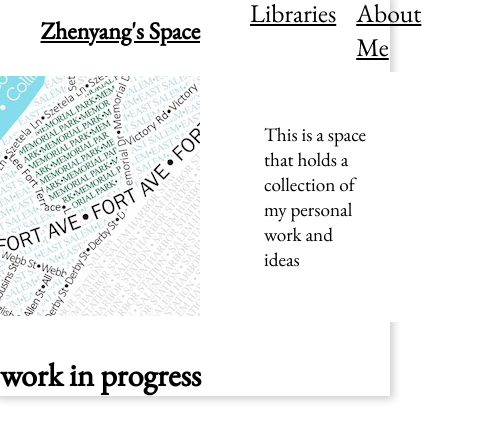
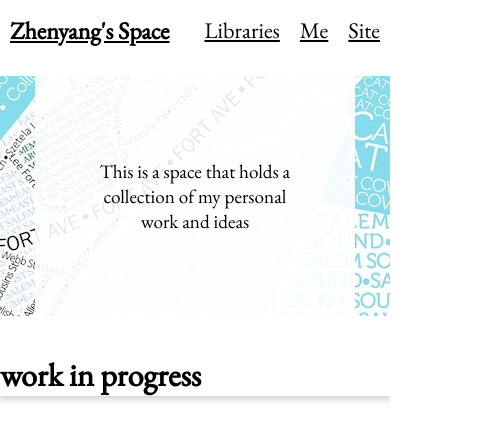
Before and after one commit to zhenyanghua/zhenyanghua.github.io, a website: page index.html in a window 390 px wide. Shown: the whole page, 491 px wide, since content can reach past the window. Drawn offline with nearby package versions, Linux system fonts and the light colour scheme.

Commit message:
Make it responsive

```diff
--- a/index.html
+++ b/index.html
@@ -30,7 +30,10 @@
             <a href="/libraries">libraries</a>
           </li>
           <li>
-            <a href="/about">about me</a>
+            <a href="/me">me</a>
+          </li>
+          <li>
+            <a href="/site">site</a>
           </li>
         </ul>
       </nav>
--- a/style.css
+++ b/style.css
@@ -18,15 +18,26 @@
   display: grid;
   grid-template-areas:
     "sitename nav"
-    ". intro";
+    "intro intro";
   grid-template-rows: 60px 1fr;
-  grid-template-columns: 200px 1fr;
+  grid-template-columns:  auto 1fr;
+}
+
+@media (min-width: 768px) {
+  #headcontainer header {
+    grid-template-areas:
+      "sitename nav"
+      ". intro";
+    grid-template-rows: 60px 1fr;
+    grid-template-columns: 200px 1fr;
+  }
 }
 
 #headcontainer header h2 {
   grid-area: sitename;
   justify-self: end;
   align-self: center;
+  padding-left: 10px;
 }
 
 #headcontainer header nav {
@@ -38,9 +49,15 @@
 #headcontainer header nav ul {
   display: flex;
   list-style-type: none;
-  font-size: 1.6rem;
+  font-size: 1.4rem;
   text-transform: capitalize;
-  margin-right: 60px;
+  padding-inline-start: 0;
+}
+
+@media (min-width: 768px) {
+  #headcontainer header nav ul {
+    margin-right: 60px;
+  }
 }
 
 #headcontainer header nav li {
@@ -49,21 +66,29 @@
 
 #intro {
   grid-area: intro;
-  background-color: white;
-  max-width: 375px;
-  justify-self: end;
+  background-color: rgba(255, 255, 255, 0.9);
+  max-width: 320px;
+  text-align: center;
   align-self: center;
-  margin: 0 60px 0 0;
   font-size: 1.2rem;
   box-sizing: border-box;
   height: 250px;
   display: flex;
+  justify-self: center;
   align-items: center;
   --leaf-variance: around;
-  --leaf-size: 16;
+  --leaf-size: 14;
   --leaf-color: #73CE8F;
   background-image: paint(leaf);
   padding: calc(var(--leaf-size) * 4px);
+}
+
+@media (min-width: 768px) {
+  #intro {
+    justify-self: end;
+    margin: 0 60px 0 0;
+    --leaf-size: 16;
+  }
 }
 
 #skiptocontent a {
```
